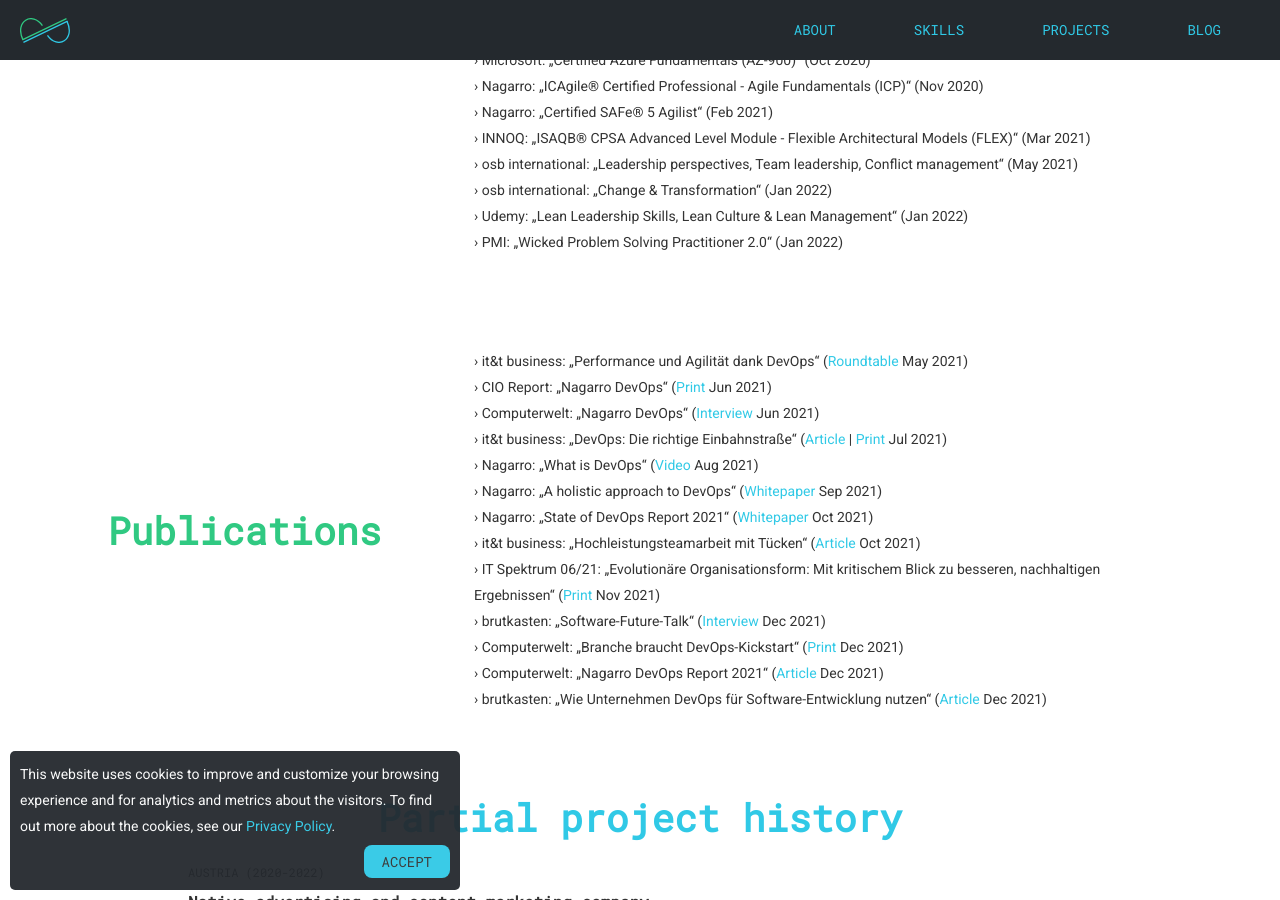
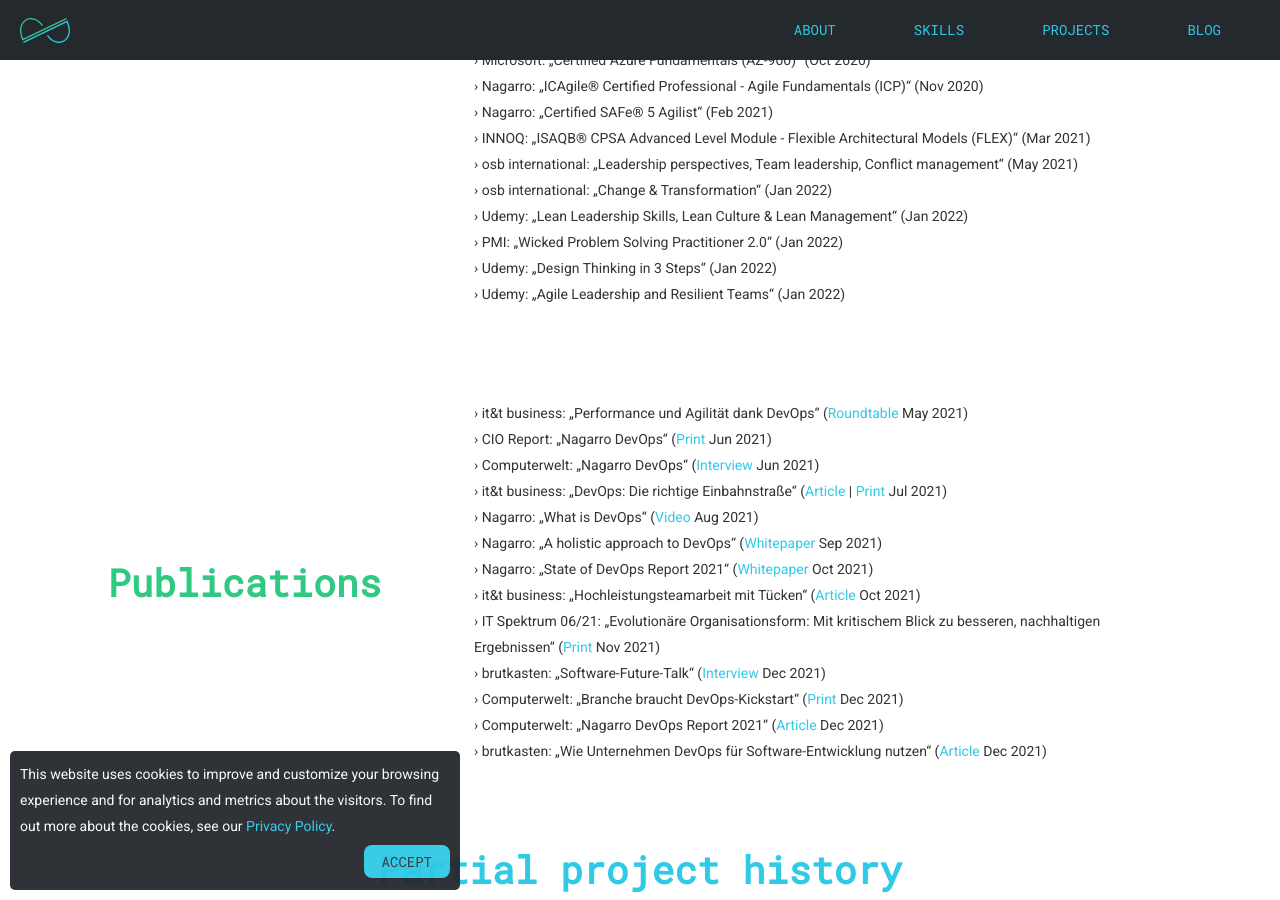
Before and after one commit to juergenpointinger/juergenpointinger.github.io, a Jekyll site: the page built from index.html, in a window 1280 px wide and 900 px high, scrolled down 1822 px. Built offline with Jekyll 4.4.1, drawn with Linux system fonts in a browser that asks for light colours; nearby versions of some CDN libraries; some web fonts are replaced.

Commit message:
Added DT and Agile Leadership

```diff
--- a/_data/certificates.yml
+++ b/_data/certificates.yml
@@ -97,3 +97,13 @@
   organization: PMI
   type: Training
   issue_date: 2022-01-18
+
+- name: Design Thinking in 3 Steps
+  organization: Udemy
+  type: Training
+  issue_date: 2022-01-18
+
+- name: Agile Leadership and Resilient Teams
+  organization: Udemy
+  type: Training
+  issue_date: 2022-01-18
```
